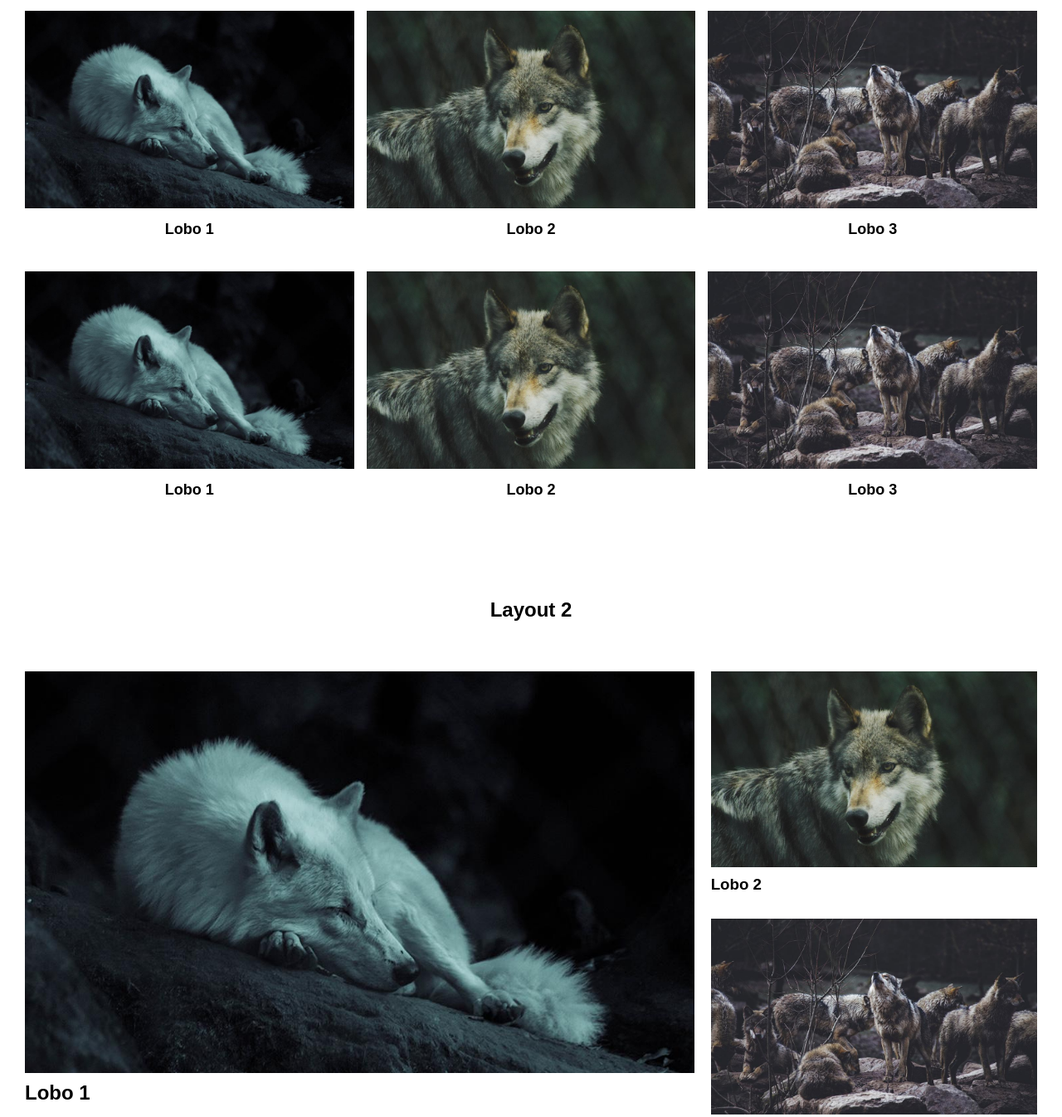
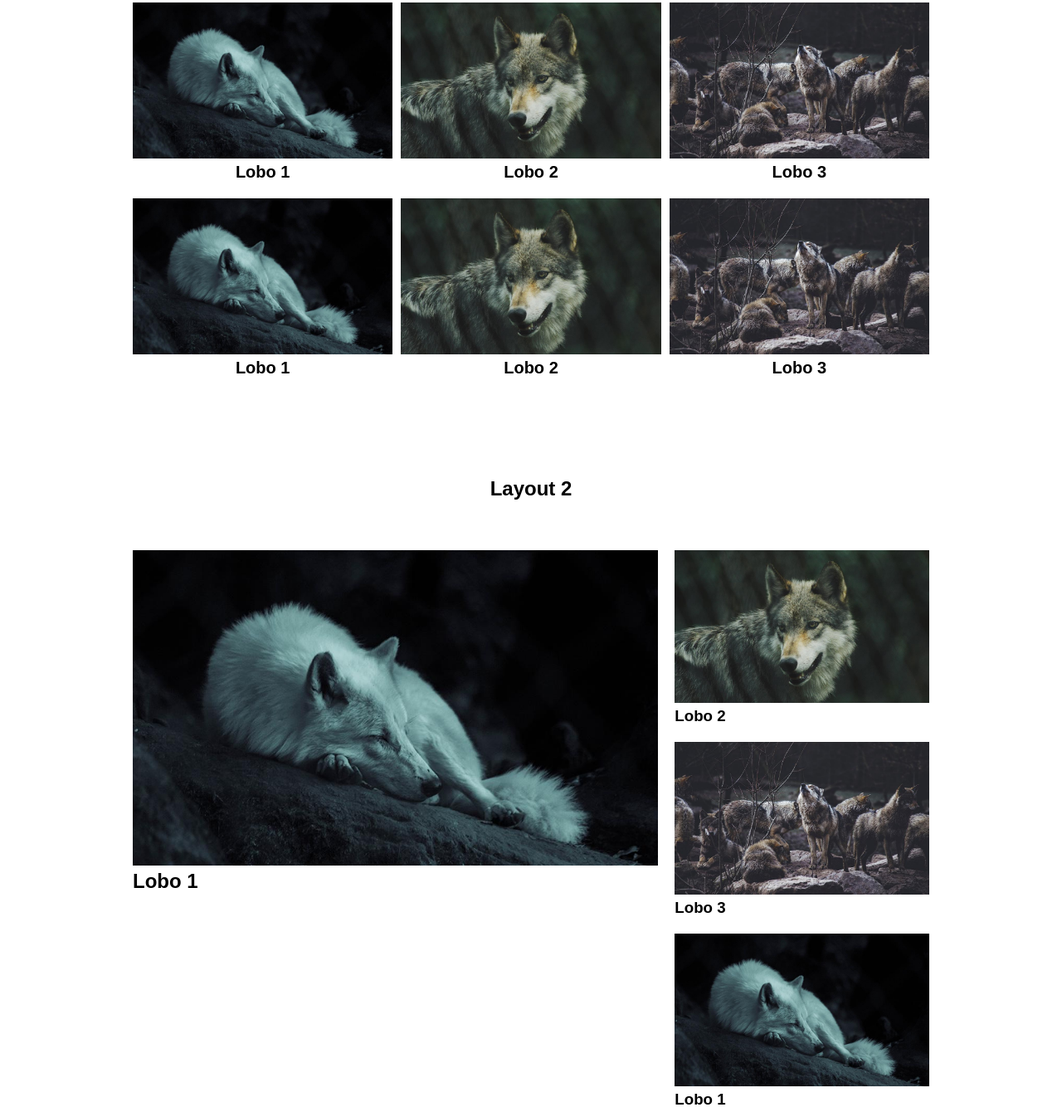
Before and after one commit to sondai-web-developer/praticando-layouts-front-end, a website built with webpack: page index.html in a window 1280 px wide. Shown: the part 195-1541 px from the top of the page at 83% size. Built offline with nearby package versions, Linux system fonts and the light colour scheme.

Commit message:
layouts 1, 2, 3 retrabalhados

```diff
--- a/css/menu.css
+++ b/css/menu.css
@@ -144,3 +144,18 @@
         font-size:18px;
     }
 }
+
+@media (min-width: 1115px){
+    #menu{
+        padding-left: 70px;
+        padding-right: 70px;
+    }
+}
+
+
+@media (min-width: 1300px){
+    #menu{
+        padding-left: 190px;
+        padding-right: 190px;
+    }
+}
--- a/css/reset.css
+++ b/css/reset.css
@@ -23,3 +23,13 @@ a{
     font-family: Arial, Helvetica, sans-serif;
     box-sizing: border-box;
 }
+
+/*Estilo Geral*/
+
+.titulo{
+    text-align: center;
+    padding-bottom:60px;
+
+    grid-column: 1 / -1;
+    grid-row: 1;
+}
--- a/css/sessoes/layout_1.css
+++ b/css/sessoes/layout_1.css
@@ -1,92 +1,115 @@
 /*Layout 1*/
 
-.titulo{
-    text-align: center;
-    padding-bottom:60px;
+#layout_1{
+    padding: 110px 0 60px 0;
 }
 
-#layout_1{
-    padding: 120px 0 60px 0;
-}
-
-#lista_itens{
+#lista_itens_layout_1{
     display: flex;
     flex-wrap: wrap;
     justify-content: center;
+    padding-left: 5px;
+    padding-right: 5px;
 }
 
-.item{
+.item_layout_1{
     text-align: center;
-    flex: 1 1 300px;
-    margin-left: 10px;
-    margin-right: 10px;
+    flex: 1 1 120px;
 }
 
-.item + .item{
-    margin-top:40px;
+/*Esse seletor nth-child(n+3) vai selecionar todos os elementos a partir do
+terceiro*/
+.item_layout_1:nth-child(n+3){
+    margin-top:20px;
 }
 
-.item h2{
-    margin-top: 15px;
-    font-size:18px;
+.item_layout_1:nth-child(odd){
+    margin-right: 3px;
 }
 
-@media (min-width:380px){
-    #lista_itens{
-        padding:0 30px;
+.item_layout_1:nth-child(even){
+    margin-left: 3px;
+}
+
+.item_layout_1 h2{
+    margin-top: 5px;
+    font-size: 17px;
+}
+
+@media (min-width:380px) {
+    .item_layout_1{
+        flex: 1 1 170px;
     }
 
-    .item{
-        margin-left:0px;
-        margin-right:0px;
+    .item_layout_1:nth-child(odd){
+        margin-right: 5px;
+    }
+
+    .item_layout_1:nth-child(even){
+        margin-left: 5px;
     }
 }
 
-@media (min-width:500px){
-    .item{
-        flex:1 1 200px;
+@media (min-width:540px){
+    #lista_itens_layout_1{
+        padding-left: 30px;
+        padding-right: 30px;
     }
 
-    #lista_itens div:nth-child(-n+2) {
-        margin-top:0px;
+    .item_layout_1{
+        flex: 1 1 220px;
     }
 
-    #lista_itens div:nth-child(odd){
+    .item_layout_1:nth-child(odd){
         margin-right: 10px;
     }
 
-    #lista_itens div:nth-child(even){
+    .item_layout_1:nth-child(even){
         margin-left: 10px;
     }
 }
 
-@media (min-width:707px){
-    #lista_itens div:nth-child(3) {
-        margin-top: 0px;
+@media (min-width:760px){
+    .item_layout_1{
+        flex:1 1 200px;
     }
 
-    #lista_itens div:nth-child(odd){
-        margin-right:0px;
+    .item_layout_1:nth-child(3){
+        margin-top:0px;
     }
 
-    #lista_itens div:nth-child(even){
-        margin-left:0px;
+    .item_layout_1:nth-child(odd){
+        margin-right: 0px;
     }
 
-    #lista_itens div:nth-child(3n-1){
-        margin-right:15px;
-        margin-left:15px;
+    .item_layout_1:nth-child(even){
+        margin-left: 0px;
+    }
+
+    /*Esse selector nth-child(3n-1) vai começar selecionando o segundo elemento,
+    e vai selecionar a cada dois elementos. Por exemplo, vai selecionar o 2º,
+    5º, 8º, 11º... elementos. É bom pra quando tiver com três colunas.*/
+    .item_layout_1:nth-child(3n-1){
+        margin-left: 10px;
+        margin-right: 10px;
     }
 }
 
-@media (min-width:907px){
-    .item {
-        flex: 1 1 260px;
+@media (min-width: 890px){
+    .item_layout_1{
+        flex:1 1 260px;
+    }
+
+    .item_layout_1 h2{
+        font-size: 20px;
     }
 }
 
-@media (min-width:1116px){
-    .item {
-        flex: 1 1 380px;
+@media (min-width: 1115px){
+    #lista_itens_layout_1{
+        padding-left: 0px;
+        padding-right: 0px;
+        max-width: 960px;
+        margin:0 auto;
     }
 }
--- a/css/sessoes/layout_2.css
+++ b/css/sessoes/layout_2.css
@@ -1,93 +1,65 @@
 /*Layout 2*/
 
 #layout_2{
-    padding: 60px 0;
-}
-
-#grid_geral{
+    padding: 60px 5px 60px 5px;
     display: grid;
     grid-template-columns: 1fr;
-    padding:0 10px;
-    column-gap: 20px;
 }
 
 #item_principal {
     margin-bottom: 40px;
 }
 
-#item_principal h2{
-    margin-top: 10px;
+#item_principal h2, .item_layout_2_secundario h3{
+    margin-top: 5px;
 }
 
-.item_2 h3{
-    margin:10px 0 0 0;
-}
-
-.item_2 + .item_2{
-    margin-top: 20px;
+#lista_itens_secundarios_layout_2{
+    display: grid;
+    grid-template-columns: repeat(2, 1fr);
+    column-gap:6px;
+    row-gap:20px;
 }
 
 @media (min-width:380px){
-    #grid_geral{
-        padding:0 30px;
+    #lista_itens_secundarios_layout_2{
+        column-gap: 10px;
     }
 }
 
-@media (min-width:500px){
-    #lista_itens_2{
-        display: flex;
-        flex-wrap: wrap;
+@media (min-width:540px){
+    #layout_2{
+        padding-left: 30px;
+        padding-right: 30px;
     }
 
-    .item_2:nth-child(2){
-        margin-top: 0px;
-    }
-
-    .item_2{
-        flex:1 1 200px;
-    }
-
-    .item_2:nth-child(odd){
-        margin-right: 10px;
-    }
-
-    .item_2:nth-child(even){
-        margin-left: 10px;
+    #lista_itens_secundarios_layout_2{
+        column-gap: 20px;
     }
 }
 
-@media (min-width:707px){
-    .item_2{
-        flex: 1 1 300px;
+@media (min-width:1000px){
+    #layout_2{
+        grid-template-columns: repeat(3, 1fr);
+        column-gap: 20px;
+    }
+
+    #item_principal {
+        margin-bottom: 40px;
+        grid-column: 1 / 3;
+    }
+
+    #lista_itens_secundarios_layout_2{
+        grid-column: 3;
+        grid-template-columns: 1fr;
     }
 }
 
-@media (min-width:1007px){
-    #grid_geral{
-        grid-template-columns: repeat(3, 1fr);
-    }
-
-    #item_principal{
-        grid-column: 1 / 3;
-    }
-
-    #lista_itens_2{
-        grid-column: 3;
-    }
-
-    .item_2:nth-child(2), .item_2 + .item_2{
-        margin-top: 30px;
-    }
-
-    .item_2:nth-child(-n+2){
-        margin-bottom: 0px;
-    }
-
-    .item_2:nth-child(odd){
-        margin-right: 0px;
-    }
-
-    .item_2:nth-child(even){
-        margin-left: 0px;
+@media (min-width: 1115px){
+    #layout_2{
+        padding-left: 0px;
+        padding-right: 0px;
+        max-width: 960px;
+        margin:0 auto;
     }
 }
--- a/css/sessoes/layout_3.css
+++ b/css/sessoes/layout_3.css
@@ -24,11 +24,6 @@
 
         align-items: start;
         gap:10px;
-    }
-
-    .titulo{
-        grid-column: 1 / -1;
-        grid-row: 1;
     }
 
     #item_3_principal{
--- a/index.html
+++ b/index.html
@@ -29,28 +29,28 @@
     <section id="layout_1">
         <h1 class="titulo">Layout 1</h1>
 
-        <div id="lista_itens">
-            <div class="item">
+        <div id="lista_itens_layout_1">
+            <div class="item_layout_1">
                 <img src="img/lobo1.jpg">
                 <h2>Lobo 1</h2>
             </div>
-            <div class="item">
+            <div class="item_layout_1">
                 <img src="img/lobo2.jpg">
                 <h2>Lobo 2</h2>
             </div>
-            <div class="item">
+            <div class="item_layout_1">
                 <img src="img/lobo3.jpg">
                 <h2>Lobo 3</h2>
             </div>
-            <div class="item">
+            <div class="item_layout_1">
                 <img src="img/lobo1.jpg">
                 <h2>Lobo 1</h2>
             </div>
-            <div class="item">
+            <div class="item_layout_1">
                 <img src="img/lobo2.jpg">
                 <h2>Lobo 2</h2>
             </div>
-            <div class="item">
+            <div class="item_layout_1">
                 <img src="img/lobo3.jpg">
                 <h2>Lobo 3</h2>
             </div>
@@ -63,30 +63,29 @@
     <section id="layout_2">
         <h1 class="titulo">Layout 2</h1>
 
-        <div id="grid_geral">
         <div id="item_principal">
             <img src="img/lobo1.jpg">
             <h2>Lobo 1</h2>
         </div>
-            <ul id="lista_itens_2">
-                <li class="item_2">
+
+        <ul id="lista_itens_secundarios_layout_2">
+            <li class="item_layout_2_secundario">
                 <img src="img/lobo2.jpg">
                 <h3>Lobo 2</h3>
             </li>
-                <li class="item_2">
+            <li class="item_layout_2_secundario">
                 <img src="img/lobo3.jpg">
                 <h3>Lobo 3</h3>
             </li>
-                <li class="item_2">
+            <li class="item_layout_2_secundario">
                 <img src="img/lobo1.jpg">
                 <h3>Lobo 1</h3>
             </li>
-                <li class="item_2">
+            <li class="item_layout_2_secundario">
                 <img src="img/lobo2.jpg">
                 <h3>Lobo 2</h3>
             </li>
         </ul>
-        </div>
     </section>
 
     <!--Layout 2-->
```
Lines whose indentation alone changed are shown as unchanged.
